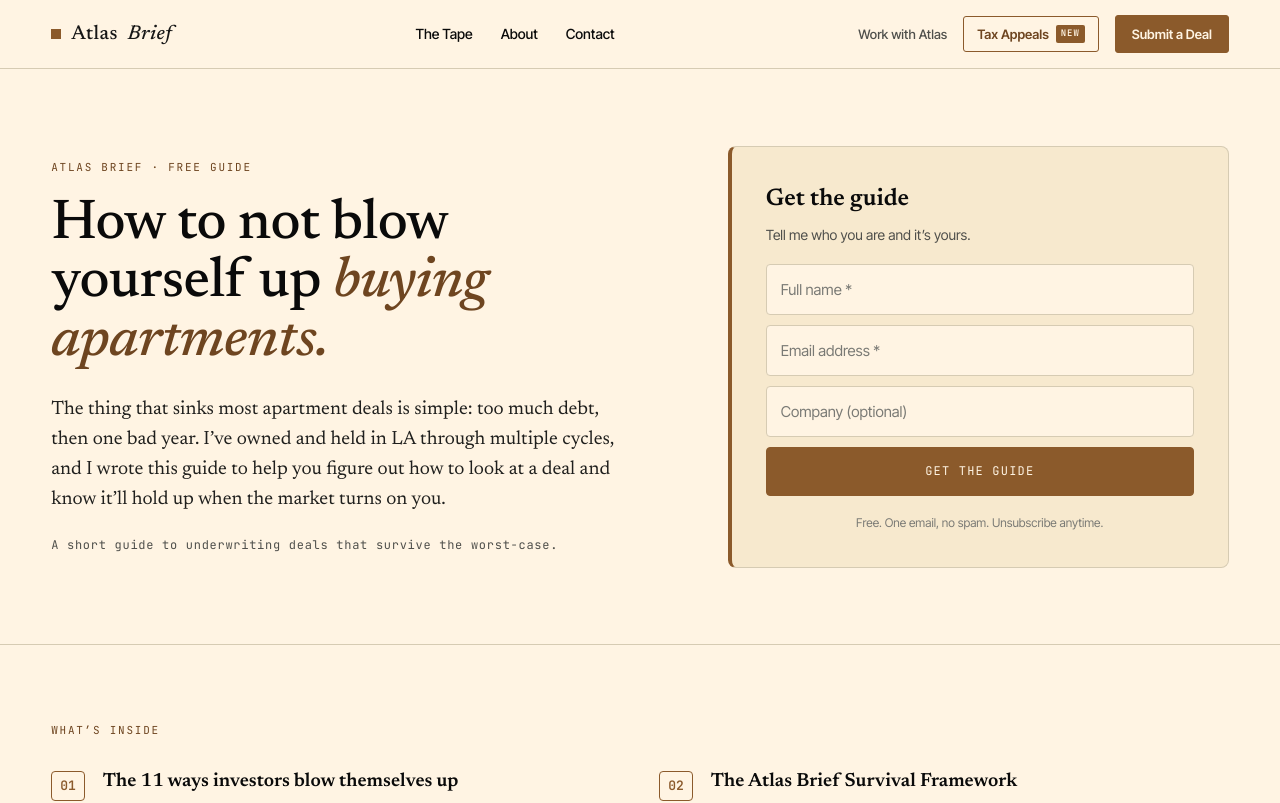
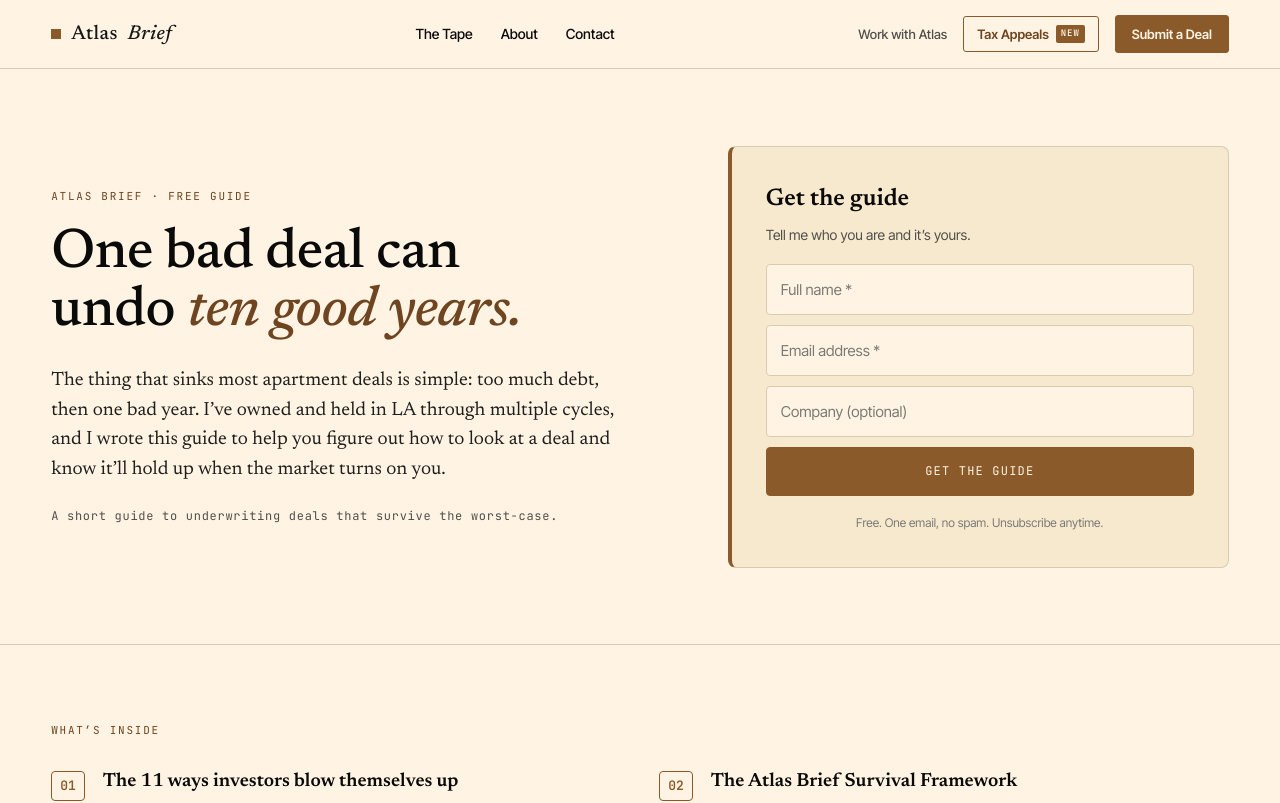
Before and after one commit to nicjofre/atlas-brief, a Next.js app: page /survival-guide in a window 1280 px wide. Shown: the top 803 px of the page. Built offline with nearby package versions, Linux system fonts and the light colour scheme; no server answers.

Commit message:
Survival Guide headline: One bad deal can undo ten good years
Co-Authored-By: Claude Opus 4.8 (1M context) <noreply@anthropic.com>

```diff
--- a/app/(frontend)/(public)/survival-guide/page.tsx
+++ b/app/(frontend)/(public)/survival-guide/page.tsx
@@ -26,7 +26,7 @@ export default function SurvivalGuidePage() {
             <div className="sg-hero-copy">
               <p className="sg-eyebrow">Atlas Brief · Free guide</p>
               <h1 className="sg-h1">
-                How to not blow yourself up <em>buying apartments.</em>
+                One bad deal can undo <em>ten good years.</em>
               </h1>
               <p className="sg-lede">
                 The thing that sinks most apartment deals is simple: too much debt, then one bad year. I&rsquo;ve
```
